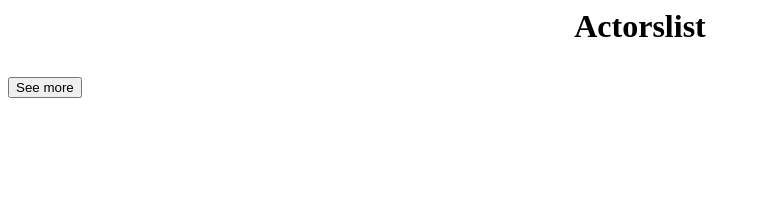
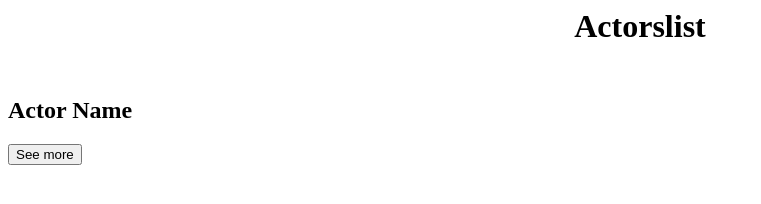
Before and after one commit to ReiSikk/Actorlist, a plain HTML site: page index.html in a window 1280 px wide. Shown: the whole page, without its empty margins (0-761 px from the left). Drawn offline with Linux system fonts and the light colour scheme.

Commit message:
html fix

```diff
--- a/index.html
+++ b/index.html
@@ -12,7 +12,8 @@
       <h1>Actorslist</h1>
     </header>
     <article id="actorList">
-      <div class="actorName">
+      <div id="actorDiv">
+        <h2 class="actorName">Actor Name</h2>
         <button id="moreInfo">See more</button>
       </div>
     </article>
```
